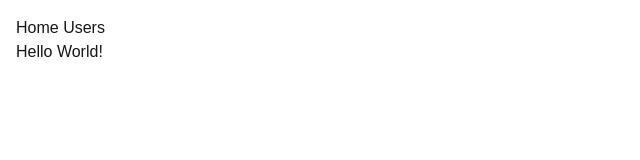
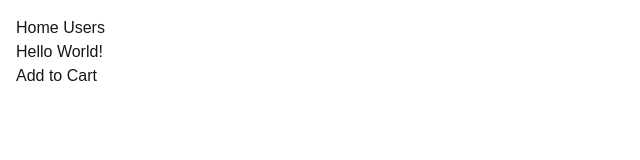
Before and after one commit to fohalabi/Trakit, a Next.js app: page / in a window 1280 px wide. Shown: the top 160 px of the page, without its empty margins (0-640 px from the left). Built offline with nearby package versions, Linux system fonts and the light colour scheme.

Commit message:
added product card components as a client components

```diff
--- /dev/null
+++ b/app/components/ProductCard.tsx
@@ -0,0 +1,12 @@
+'use client';
+import React from 'react'
+
+const ProductCard = () => {
+  return (
+    <div>
+      <button onClick={() => console.log("click!")}>Add to Cart</button>
+    </div>
+  )
+}
+
+export default ProductCard
--- a/app/page.tsx
+++ b/app/page.tsx
@@ -1,7 +1,10 @@
+import ProductCard from "./components/ProductCard";
+
 export default function Home() {
   return (
     <main>
       <h1>Hello World!</h1>
+      <ProductCard />
     </main>
   );
 }
```
